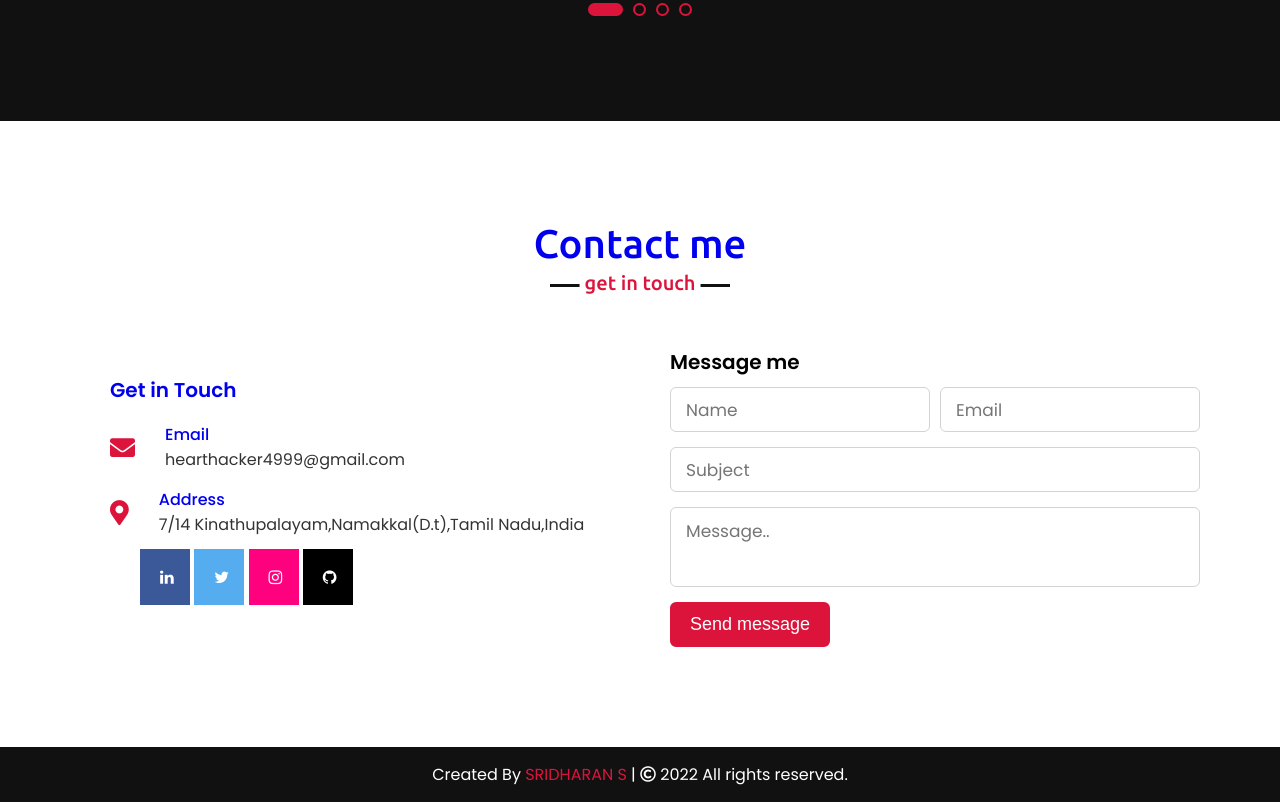
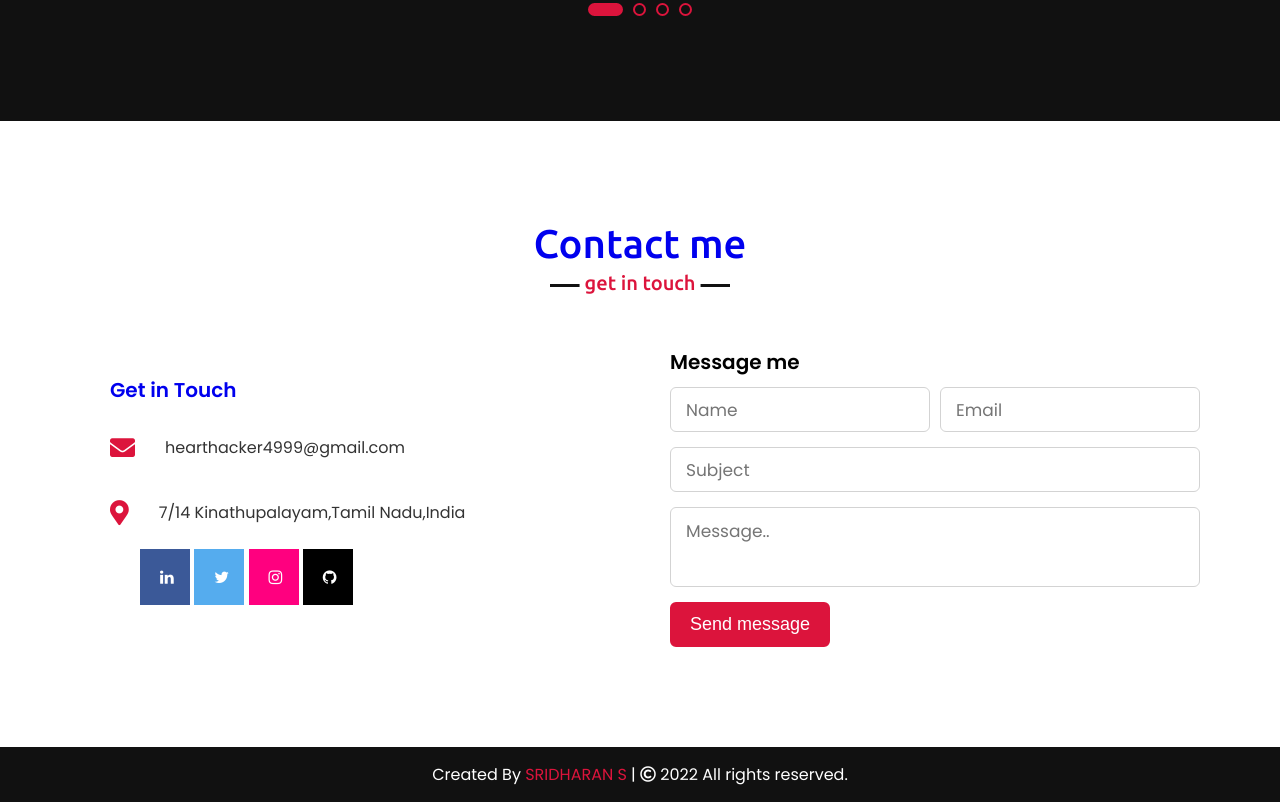
Before and after one commit to SRIDHARAN1819/sridharan.github.io, a plain HTML site: page index.html in a window 1280 px wide. Shown: the part 3442-4244 px from the top of the page. Drawn offline with nearby package versions, Linux system fonts and the light colour scheme.

Commit message:
Update index.html

```diff
--- a/index.html
+++ b/index.html
@@ -247,7 +247,7 @@ But now, I want to devote more time to my craft as a Sales Manager, where I can
                         <div class="row">
                             <i class="fas fa-envelope"></i>
                             <div class="info">
-                                <div class="head">Email</div>
+                                <div class="head"></div>
                                 <div class="sub-title">hearthacker4999@gmail.com</div>
 
                             </div>
@@ -255,8 +255,8 @@ But now, I want to devote more time to my craft as a Sales Manager, where I can
                         <div class="row">
                             <i class="fas fa-map-marker-alt"></i>
                             <div class="info">
-                                <div class="head">Address</div>
-                                <div class="sub-title">7/14 Kinathupalayam,Namakkal(D.t),Tamil Nadu,India</div>
+                                <div class="head"></div>
+                                <div class="sub-title">7/14 Kinathupalayam,Tamil Nadu,India</div>
                             </div>
                         </div>
                         <div class="row">
```
